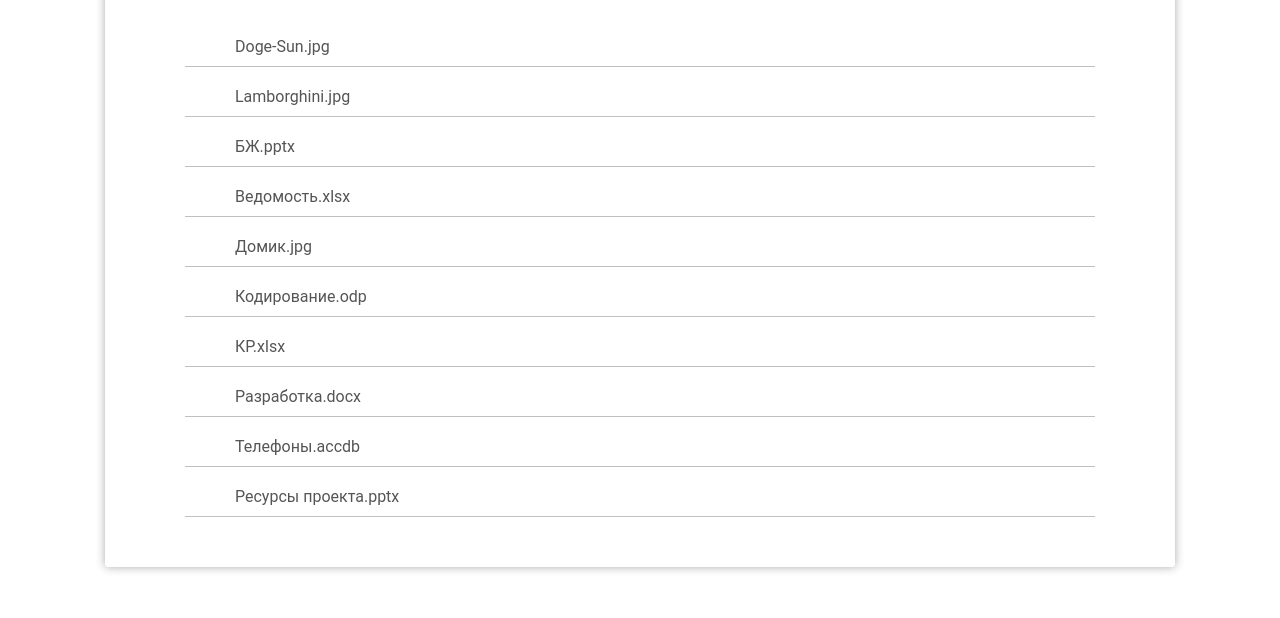
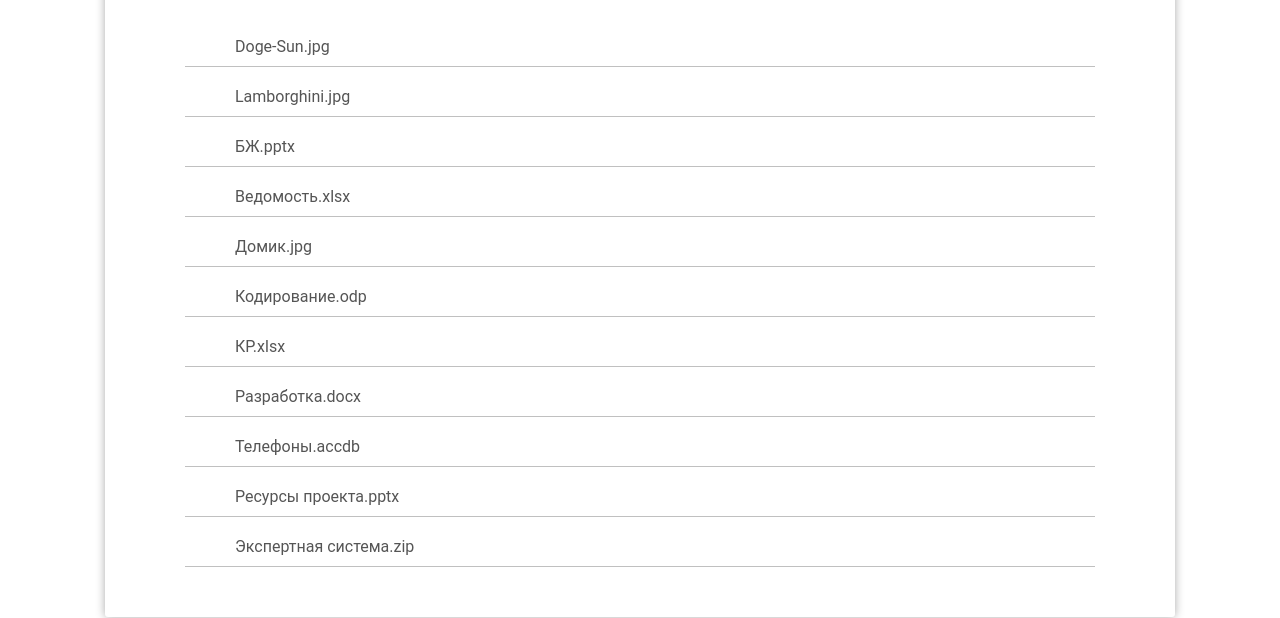
Before and after one commit to ReDaX7355/4I.github.io, a plain HTML site: page files.html in a window 1280 px wide. Shown: the part 220-838 px from the top of the page. Drawn offline with Linux system fonts and the light colour scheme.

Commit message:
Add Files

```diff
--- a/files.html
+++ b/files.html
@@ -29,6 +29,7 @@
 						<div class="file-item"><a href="files/Разработка.docx">Разработка.docx</a></div>
 						<div class="file-item"><a href="files/Телефоны.accdb">Телефоны.accdb</a></div>
 						<div class="file-item"><a href="files/Ресурсы проекта.pptx">Ресурсы проекта.pptx</a></div>
+						<div class="file-item"><a href="files/Экспер.zip">Экспертная система.zip</a></div>
 					</div>
 				</div>
 			</div>
```
Also changed, not shown: 1 other file.
